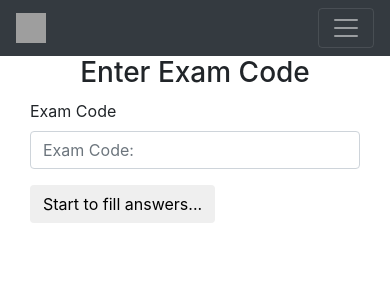
After one commit to emekgozluklu/basarimapp, a Flask app: page /student/code in a window 390 px wide. The commit adds this page. Shown: the top 300 px of the page. Run offline with Flask 2, Linux system fonts and the light colour scheme; the visitor is signed in with stand-in values (Sample User, id 1); some libraries are stand-ins or nearby versions; grey boxes are pictures that could not be loaded.

Commit message:
implement enter_exam_code view

```diff
--- a/basarimapp/forms.py
+++ b/basarimapp/forms.py
@@ -1,7 +1,7 @@
 from flask_wtf import FlaskForm
 from wtforms import StringField, PasswordField, BooleanField, SubmitField, SelectField
 from wtforms.validators import DataRequired, Length, Email, EqualTo, InputRequired
-from basarimapp.exam import EXAM_TYPES, EXAM_TYPE_FIELDS
+from basarimapp.exam import EXAM_TYPES
 
 
 class LoginForm(FlaskForm):
@@ -51,7 +51,8 @@ class AddExamForm(FlaskForm):
         super(AddExamForm, self).__init__(*args, **kwargs)
 
 
-class AddExamFieldForm(FlaskForm):
+class EnterExamCodeForm(FlaskForm):
+    code = StringField('Exam Code', validators=[DataRequired(), Length(min=8, max=15)], render_kw={'class': 'form-control'})
 
     def __init__(self, *args, **kwargs):
-        super(AddExamFieldForm, self).__init__(*args, **kwargs)
+        super(EnterExamCodeForm, self).__init__(*args, **kwargs)
--- a/basarimapp/student.py
+++ b/basarimapp/student.py
@@ -1,5 +1,7 @@
 from flask import Blueprint, flash, g, redirect, render_template, request, session, url_for
 from basarimapp.auth import load_logged_in_user, login_required
+from basarimapp.forms import EnterExamCodeForm
+from basarimapp.exam import EXAM_TYPE_FIELDS, EXAM_TYPES
 import functools
 
 
@@ -11,4 +13,39 @@ bp = Blueprint('student', __name__, url_prefix='/student')
 @login_required
 def dashboard():
     load_logged_in_user()
+    # exam_data = get_exam_data_of_student(session["user_id"])
     return render_template('student/dashboard.html')
+
+
+@bp.route("/code", methods=('GET', 'POST'))
+@login_required
+def enter_code():
+    form = EnterExamCodeForm()
+    if form.validate_on_submit():
+
+        code = form.code.data
+
+        exam = None
+        # exam = get_exam_by_code(code)
+        if code is None:
+            error = "Something is wrong. Log in again or contact us."
+            flash(error)
+            session.clear()
+            return redirect(url_for('auth.logout'))
+        elif exam is None:
+            error = "Looks like this code is wrong. Please check it and enter again."
+            return render_template("student/enter_code.html", form=form, error=error)
+        elif not exam[5]:
+            error = "Looks like this exam is inactive. Please check it and enter again."
+            return render_template("student/enter_code.html", form=form, error=error)
+        else:
+            session["exam_id"] = exam[0]
+            session["added_fields"] = 0
+
+            exam_type = int(int(exam[4]))
+            session["fields"] = EXAM_TYPE_FIELDS[exam_type]
+
+            # START TO FILL THE ANSWER SHEET
+            flash("Exam exist. you can start to fill.")
+            return redirect(url_for("student.dashboard"))
+    return render_template("student/enter_code.html", form=form)
--- a/basarimapp/templates/student/dashboard.html
+++ b/basarimapp/templates/student/dashboard.html
@@ -13,7 +13,7 @@ Admin Dashboard
         <h3>{{ g.user[1] + " " + g.user[2] }}' Exam History</h3>
     </div>
     <div class="col-sm">
-        <h1><a href="{# {{ url_for("admin.add_publisher") }} #}#" class="btn btn-danger align-bottom" role="button">Load New Exam</a></h1>
+        <h1><a href="{{ url_for("student.enter_code") }} " class="btn btn-danger align-bottom" role="button">Load New Exam</a></h1>
     </div>
   </div>
 </div>{% endblock %}
--- /dev/null
+++ b/basarimapp/templates/student/enter_code.html
@@ -0,0 +1,42 @@
+ {% extends 'layout.html' %}
+
+{% from "macro.html" import render_field %}
+
+{% block title %}
+    Enter Code
+{% endblock %}
+
+{% block header %}
+    <h3 class="text-center">Enter Exam Code</h3>
+{% endblock %}
+
+{% block content %}
+
+    {# Print Error Messages #}
+    {% if error %}
+        <div class="alert alert-warning alert-dismissible fade show" role="alert">
+          <strong>Whoops!</strong> {{ error }}
+          <button type="button" class="close" data-dismiss="alert" aria-label="Close">
+            <span aria-hidden="true">&times;</span>
+          </button>
+        </div>
+    {% endif %}
+
+    <div class="container">
+      <div class="row">
+        <div class="col-sm">
+        </div>
+        <div class="col-md">
+            <form id="EnterExamCodeForm" class="form" method="POST" action="{{ url_for("student.enter_code") }}" role="form">
+                {{ form.hidden_tag() }}
+                {{ render_field(form.code, placeholder="Exam Code:") }}
+                <p><input class="btn btn-default btn-submit" type="submit" value="Start to fill answers..."></p>
+            </form>
+        </div>
+
+        <div class="col-sm">
+        </div>
+
+      </div>
+    </div>
+{% endblock %}
```
